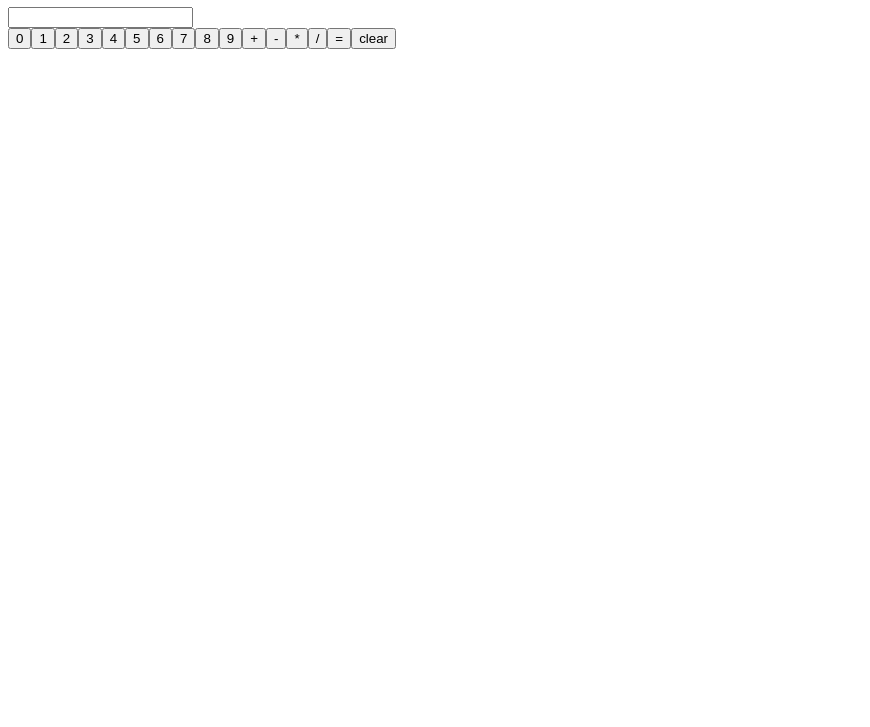
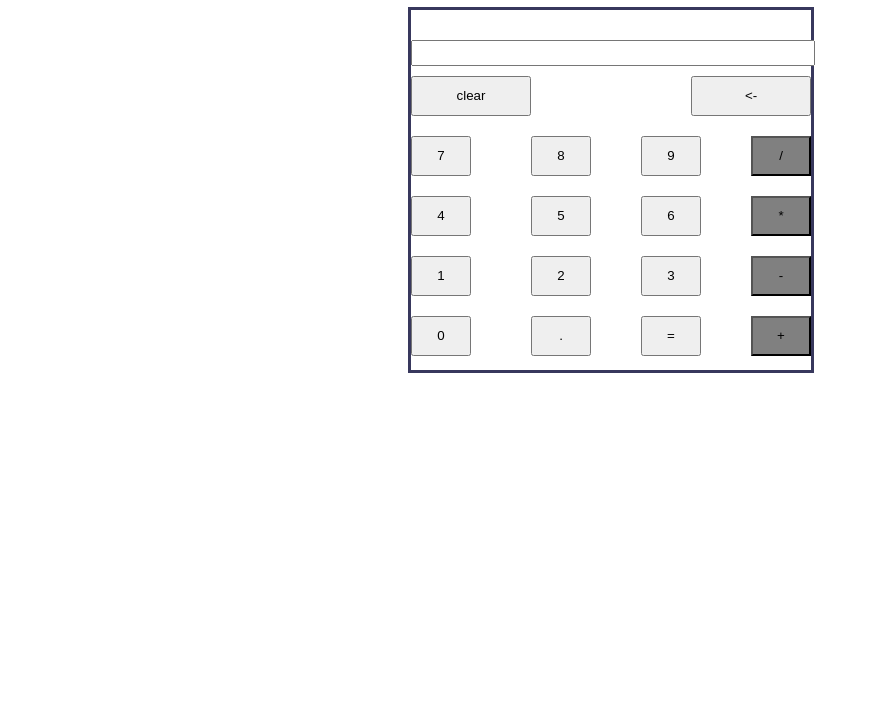
Before and after one commit to fendtg4/calculator, a plain HTML site: page calculator/index.html in a window 1280 px wide. Shown: the part 73-800 px from the top of the page, without its empty margins (0-870 px from the left). Drawn offline with Linux system fonts and the light colour scheme.

Commit message:
second_draft

```diff
--- a/calculator/calc-style.css
+++ b/calculator/calc-style.css
@@ -1,3 +1,157 @@
-p {
+h1 {
+    position: relative;
+    text-align:center;
+    font-family:Arial;
+    color:navy;
+    right: 70px;
+}
 
+.calc_box {
+    position: relative;
+    height: 200px;
+    width: 400px;
+    left: 400px;
+    border-style: solid;
+    padding-bottom: 160px;
+    border-color: rgba(7, 7, 53, 0.8);
 }
+
+.display {
+    position:relative;
+    top:30px;
+}
+
+input {
+    height:20px;
+    width: 99%;
+    font-family: arial;
+    font-size: 20px;
+}
+
+button {
+    height:40px;
+    width:60px;
+}
+
+#button0 {
+    position:relative;
+    top: 280px;
+}
+
+#button1 {
+  position:relative;
+  top: 220px;
+  right: 60px;
+}
+#button2 {
+ position:relative;
+ top: 220px;
+}
+
+#button3 {
+    position:relative;
+    top: 220px;
+    left: 50px;
+}
+
+
+#button4 {
+
+position:relative;
+
+top: 160px;
+right: 240px;
+}
+
+
+#button5 {
+
+position:relative;
+
+top: 160px;
+
+right: 180px;
+}
+#button6 {
+
+position:relative;
+
+top: 120px;
+
+left: 230px;
+}
+#button7 {
+
+position:relative;
+
+top: 60px;
+
+right: 60px;
+}
+#button8 {
+
+position:relative;
+
+top: 60px;
+}
+#button9 {
+    top:60px;
+    position:relative;
+    left:50px;
+}
+
+
+#clear_button {
+
+position:relative;
+
+bottom: 200px;
+
+width: 120px;
+
+right: 60px;
+}
+#decimal_button {
+
+position:relative;
+
+top: 40px;
+
+right: 60px;
+}
+#back_button {
+
+position:relative;
+
+bottom: 200px;
+
+left: 40px;
+
+width: 120px;
+}
+#equals_button {
+    position:relative;
+    top: 40px;
+    left: 230px;
+}
+
+.operator {
+    background-color:gray;
+    margin-left:85%;
+}
+#operator1 {
+    position:relative;
+    top:200px;
+}
+
+#operator2 {
+    position:relative;
+    top:100px;
+}
+#operator3 {
+    position:relative;
+}
+#operator4 {
+   position:relative;
+    bottom:100px;
+}
--- a/calculator/calculator.js
+++ b/calculator/calculator.js
@@ -80,6 +80,7 @@ for (let i=1;i<5;i++) {
     var operatorButtons = document.createElement("button");
     buttonArea.appendChild(operatorButtons);
     operatorButtons.id = ("operator"+i);
+    document.getElementById("operator" + i).className ="operator";
     if (i==1) {
         operatorButtons.innerHTML = ("+");
     }
@@ -121,9 +122,26 @@ clearButton.id = ("clear_button");
 clearButton.onclick = function () {clear()};
 clearButton.innerHTML = "clear";
 
+var decimalButton = document.createElement("button");
+buttonArea.appendChild(decimalButton);
+decimalButton.id = ("decimal_button");
+decimalButton.onclick = function () {addDecimal()};
+decimalButton.innerHTML = ".";
+
+var backButton = document.createElement("button");
+buttonArea.appendChild(backButton);
+backButton.id = ("back_button");
+backButton.onclick = function () {backspace()};
+backButton.innerHTML= "<-";
+
 function displayValue (i) {
     if (typeof value1 === "number" && typeof operator === "string" && operatorCounter==0) {
         value2Array.push(i);
+        if (value2Array.indexOf(".")>-1) {
+        value2 = value2Array.join('');
+        document.getElementById("result_display").value = value2;
+        return;
+    }
         value2 = parseInt(value2Array.join(''))+0;
         document.getElementById("result_display").value = value2;
     }
@@ -131,11 +149,23 @@ function displayValue (i) {
 
         value1 = outcome;
         value2Array.push(i);
+        if (value2Array.indexOf(".")>-1) {
+        value2 = value2Array.join('');
+        value2 = parseFloat(value2);
+        document.getElementById("result_display").value = value2;
+        return;
+    }
         value2 = parseInt(value2Array.join(''))+0;
         document.getElementById("result_display").value = value2;
     }
     else {
     value1Array.push(i);
+    if (value1Array.indexOf(".")>-1) {
+        value1 = value1Array.join('');
+        value1 = parseFloat(value1);
+        document.getElementById("result_display").value = value1;
+        return;
+    }
     value1 = parseInt(value1Array.join(''))+0;
     document.getElementById("result_display").value = value1;
     return;
@@ -162,10 +192,10 @@ function displayOperator (i) {
         return operator;
     }
     else if (i==3) {
+        document.getElementById("result_display").value = "*";
         if (typeof value1 === "number" && typeof value2 === "number") {
          outcome = (operate(operator,value1,value2));
         }
-        document.getElementById("result_display").value = "*";
         operator = "*";
         return operator;
     }
@@ -184,3 +214,70 @@ function clear () {
     location.reload();
     return;
 }
+ function addDecimal () {
+
+    if (value2Array.length===0) {
+        if (value1Array.indexOf(".")>-1) {
+            return;
+        }
+        value1Array.push(".");
+        let tempValue1 = value1 + ".";
+        document.getElementById("result_display").value = tempValue1;
+    }
+    else {
+         if (value2Array.indexOf(".")>-1) {
+            return;
+        }
+     value2Array.push(".");
+     let tempValue2 = value2 + ".";
+     document.getElementById("result_display").value = tempValue2;
+
+    }
+    return;
+ }
+
+ function backspace () {
+    if (value1==undefined) {
+        return;
+    }
+    if (value2Array.length===0) {
+        if (value1Array.length==1) {
+            value1Array = [];
+            value1 = undefined;
+            document.getElementById("result_display").value = "";
+            return;
+        }
+        if (value1Array.indexOf(".")>-1) {
+        value1Array.pop();
+        value1 = value1Array.join('');
+        value1 = parseFloat(value1);
+        document.getElementById("result_display").value = value1;
+        return;
+    }
+        value1Array.pop();
+        value1 = parseInt(value1Array.join(''))+0;
+        document.getElementById("result_display").value = value1;
+    }
+
+
+    else {
+        if (value2Array.length==1) {
+            value2Array = [];
+            value2 = undefined;
+            document.getElementById("result_display").value = "";
+            return;
+        }
+      if (value2Array.indexOf(".")>-1) {
+        value2Array.pop();
+        value2 = value2Array.join('');
+        value2 = parseFloat(value2);
+        document.getElementById("result_display").value = value2;
+        return;
+    }
+        value2Array.pop();
+        value2 = parseInt(value2Array.join(''))+0;
+        document.getElementById("result_display").value = value2;
+
+    }
+    return;
+ }
--- a/calculator/index.html
+++ b/calculator/index.html
@@ -1,7 +1,7 @@
 <!DOCTYPE html>
 <html>
 <head>
-  <title>Rock Paper Scissors</title>
+  <title>Calculator</title>
   <link rel = "stylesheet" type = "text/css" href = "calc-style.css">
 </head>
 <body>
@@ -9,7 +9,7 @@
 
 <h1> Calculator </h1>
 
-<div class = "calc_Box">
+<div class = "calc_box">
 <div class = "display">
 <input type = "text" id = "result_display"> </div>
 <div class = "button_area" id = "buttons"> </div>
@@ -18,6 +18,5 @@
 <script src = "calculator.js"></script>
 
 
-
 </body>
 </html>
```
Also changed, not shown: 1 other file.
